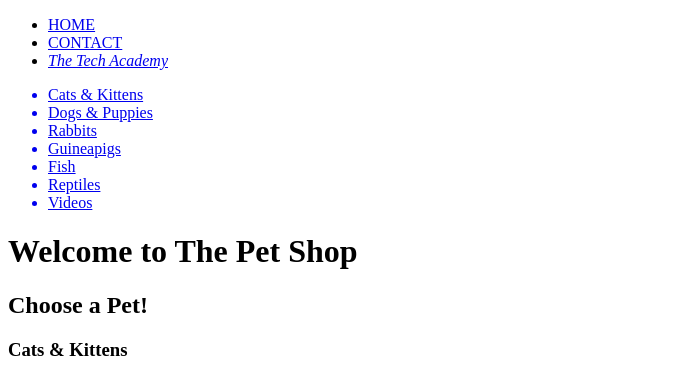
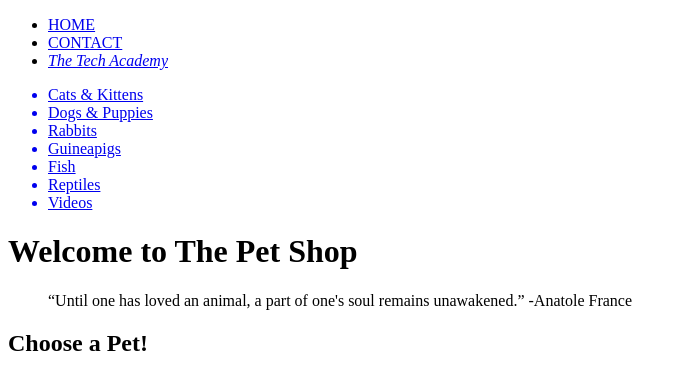
Before and after one commit to bmaliwanag/The-Pet-Shop-Website, a plain HTML site: page index.html in a window 1280 px wide. Shown: the top 374 px of the page, without its empty margins (0-687 px from the left). Drawn offline with Linux system fonts and the light colour scheme.

Commit message:
step 262

```diff
--- a/index.html
+++ b/index.html
@@ -29,6 +29,10 @@
                 <h1>Welcome to The Pet Shop</h1>
             </div>
         </header>
+        <!--Blockquote-->
+        <blockquote cite="https://www.goodreads.com/quotes/4432-until-one-has-loved-an-animal-a-part-of-one-s">
+            “Until one has loved an animal, a part of one's soul remains unawakened.” -Anatole France
+        </blockquote>
         <!--Pet Images-->
         <section>
             <div>
```
